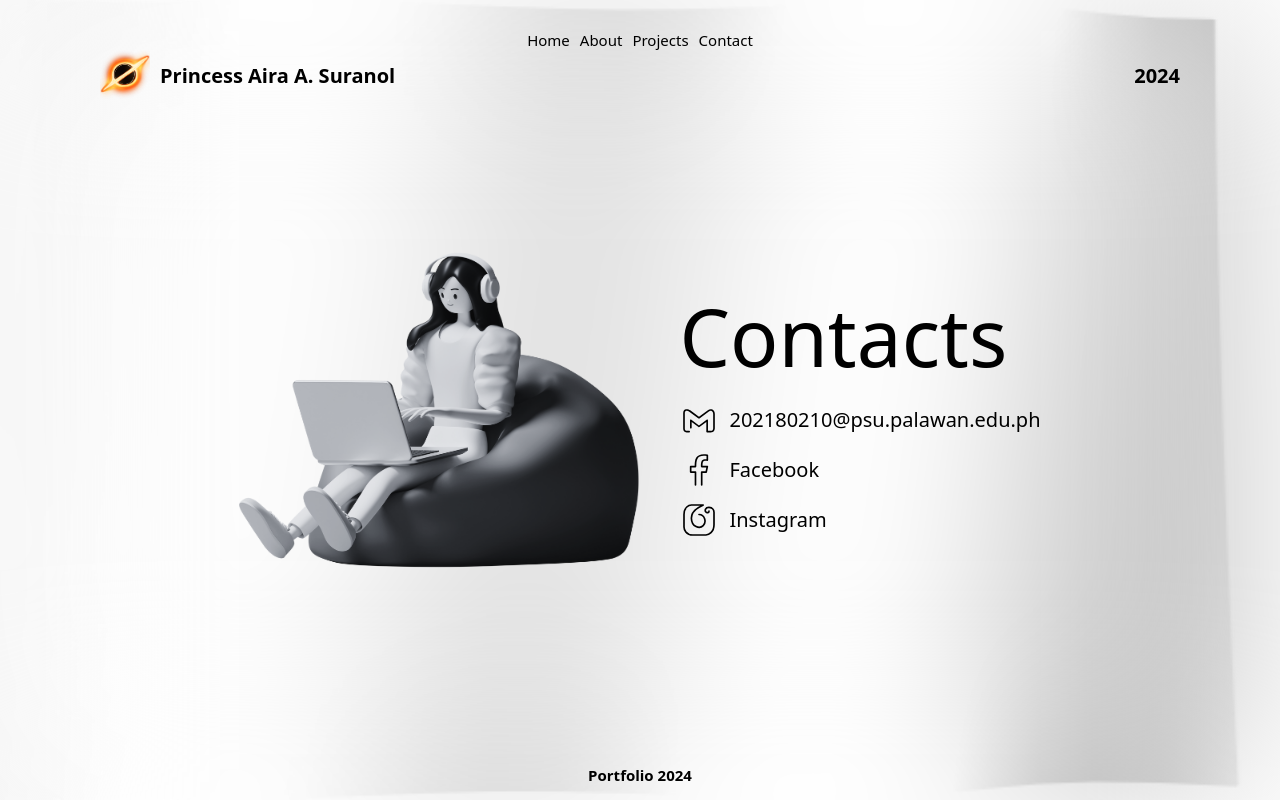
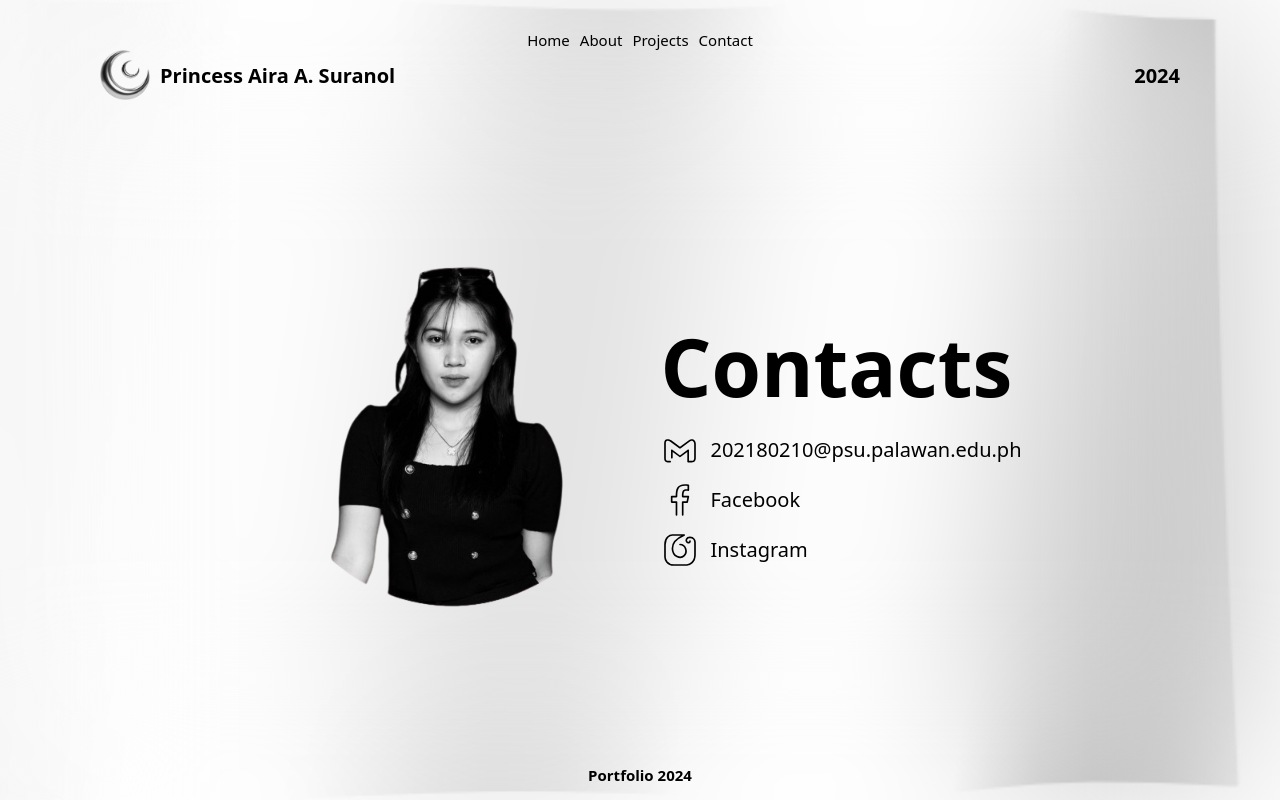
Before and after one commit to Airasu/myPortfolio, a Django app: page /contact in a window 1280 px wide. Run offline with Django 5.2, Linux system fonts and the light colour scheme.

Commit message:
Added minimal changes on images

```diff
--- a/portfolio/static/css/style.css
+++ b/portfolio/static/css/style.css
@@ -138,8 +138,9 @@ main .content .home h1 {
     align-items: center;
     font-size: normal;
     justify-content: center;
-    gap: 4em;
-    padding: 10em 0 0 0;
+    gap: 0.2em;
+    padding: 13em 0 0 0;
+
 }
 
 .contact .links a,
@@ -154,6 +155,7 @@ main .content .home h1 {
 .contact img {
     width: 40em;
     height: 40em;
+
 }
 
 .contact .links {
@@ -163,8 +165,10 @@ main .content .home h1 {
 }
 
 .contact .links h1 {
-    font-weight: normal;
+    font-weight: bold;
     font-size: 8em;
+
+
 
 }
 
@@ -172,3 +176,9 @@ main .content .home h1 {
     width: 2em;
     height: 2em;
 }
+
+.projects h1 {
+    text-align: center;
+    font-weight: bold;
+    font-size: 8em;
+}
--- a/portfolio/templates/base.html
+++ b/portfolio/templates/base.html
@@ -21,7 +21,7 @@
             </div>
             <div class="labels">
                 <label class="name">
-                <img src="{% static "images/logo.png" %}" alt="profile" class="logo">
+                <img src="{% static "images/logo3.png" %}" alt="profile" class="logo">
 Princess Aira A. Suranol</label>
                 <label class="date">2024</label>
             </div>
--- a/portfolio/templates/pages/about.html
+++ b/portfolio/templates/pages/about.html
@@ -3,7 +3,7 @@
 
 {% block content %}
     <div class="about">
-        <img src="{% static "images/abt3.png" %}" alt="profile" class="img2">
+        <img src="{% static "images/logo2.png" %}" alt="profile" class="img2">
         <div>
         <h1>About me</h1>
         <p>
--- a/portfolio/templates/pages/contact.html
+++ b/portfolio/templates/pages/contact.html
@@ -2,7 +2,7 @@
 {% load static %}
 {% block content %}
     <div class="contact">
-        <img src="{% static "images/contact.png" %}" alt="profile" class="cimg">
+        <img src="{% static "images/abt2.png" %}" alt="profile" class="cimg">
         <div class="links">
             <h1>Contacts</h1>
                         <p><img src="{% static "images/gm.svg" %}" alt="profile" class="profile">
--- a/portfolio/templates/pages/projects.html
+++ b/portfolio/templates/pages/projects.html
@@ -1,6 +1,6 @@
 {% extends "base.html" %}
 {% block content %}
     <div class="projects">
-projects
+        <h1>Projects</h1>
     </div>
 {% endblock content %}
```
Also changed, not shown: portfolio/static/images/logo.png (deleted), portfolio/static/images/logo2.png (added), portfolio/static/images/logo3.png (added).
